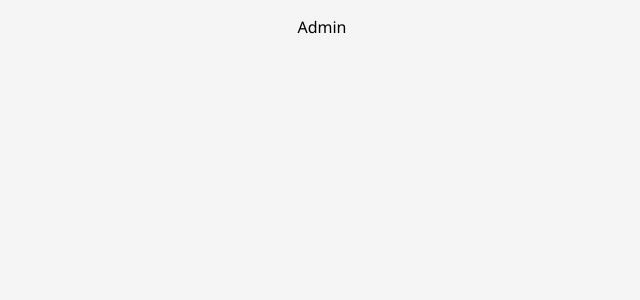
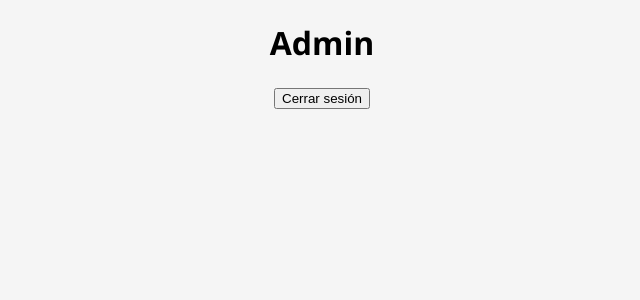
Before and after one commit to mmercado4/weddingweb, a React app: page /admin in a window 1280 px wide. Shown: the top 300 px of the page, without its empty margins (318-958 px from the left). Built offline with nearby package versions, Linux system fonts and the light colour scheme; the HTML template or start-up script is replaced by a standard one.

Commit message:
feat(login): create Logout component

```diff
--- /dev/null
+++ b/src/components/Admin/Logout.js
@@ -0,0 +1,20 @@
+import React, { Fragment, useState } from "react";
+
+function Logout() {
+  const handleClick = () => {
+    clearCookie();
+  };
+
+  const clearCookie = () => {
+    document.cookie = "token=; expires=Thu, 01 Jan 1970 00:00:00 UTC; path=/;";
+    window.location.href = "/";
+  };
+
+  return (
+    <Fragment>
+      <button onClick={handleClick}>Cerrar sesión</button>
+    </Fragment>
+  );
+}
+
+export default Logout;
--- a/src/components/Admin/index.js
+++ b/src/components/Admin/index.js
@@ -1,6 +1,12 @@
-import React from "react";
+import React, { Fragment } from "react";
+import Logout from "./Logout";
 
 export default function Admin() {
   //Hay que redireccionar con router a Login si no se está logueado
-  return <p>Admin</p>;
+  return (
+    <Fragment>
+      <h1>Admin</h1>
+      <Logout />
+    </Fragment>
+  );
 }
```
